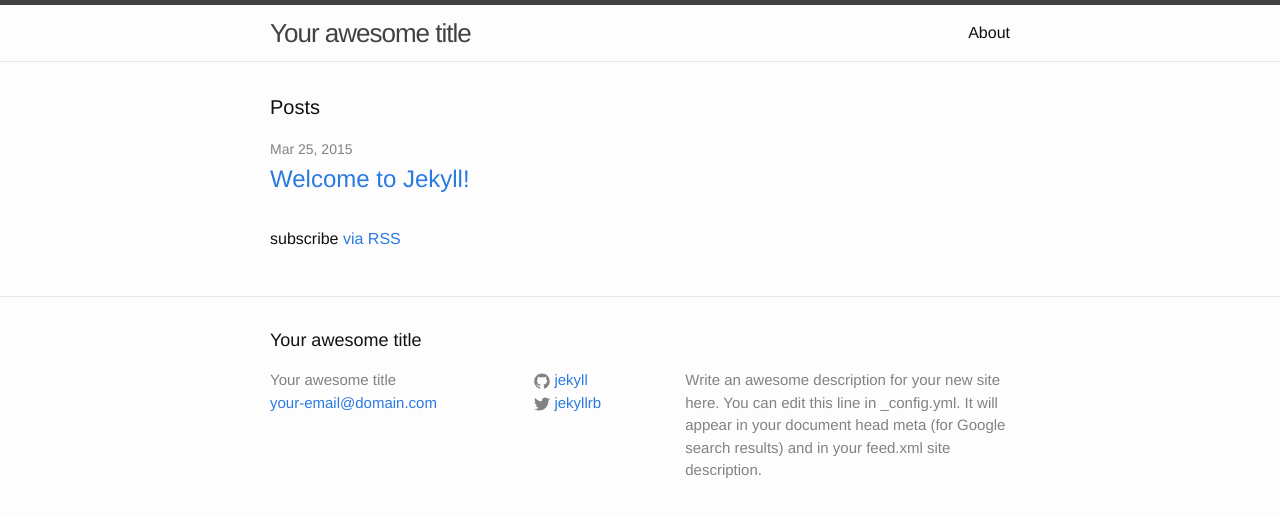
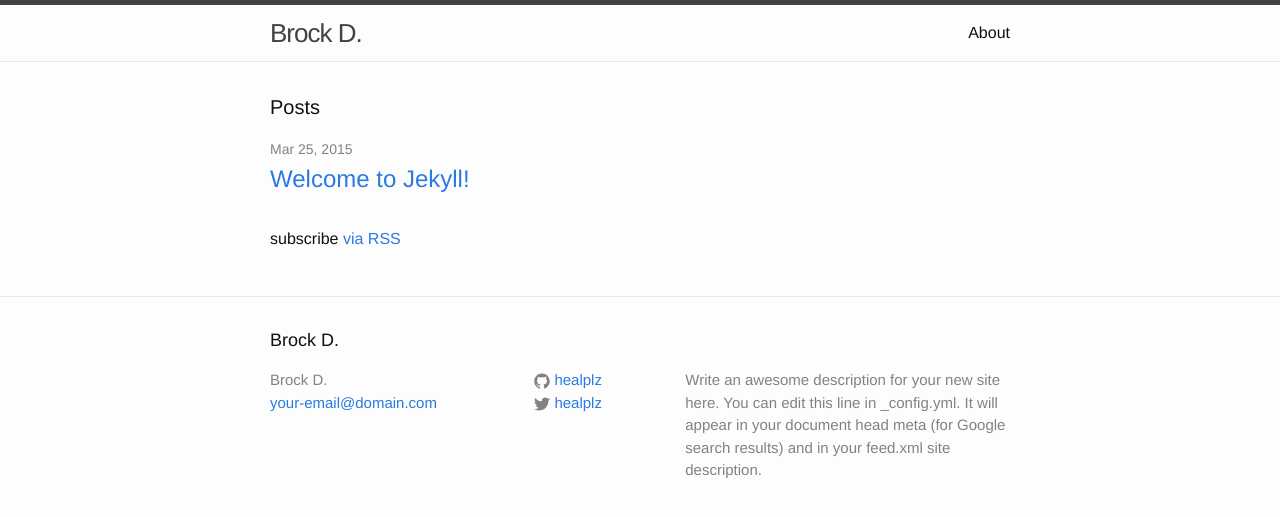
Before and after one commit to healplz/healplz.github.io, a Jekyll site: the page built from index.html, in a window 1280 px wide. Shown: the top 517 px of the page. Built offline with Jekyll 4.4.1, drawn with Linux system fonts in a browser that asks for light colours.

Commit message:
filling in base config

```diff
--- a/_config.yml
+++ b/_config.yml
@@ -1,5 +1,5 @@
 # Site settings
-title: Your awesome title
+title: Brock D.
 email: your-email@domain.com
 description: > # this means to ignore newlines until "baseurl:"
   Write an awesome description for your new site here. You can edit this
@@ -7,8 +7,8 @@ description: > # this means to ignore newlines until "baseurl:"
   Google search results) and in your feed.xml site description.
 baseurl: "" # the subpath of your site, e.g. /blog/
 url: "http://yourdomain.com" # the base hostname & protocol for your site
-twitter_username: jekyllrb
-github_username:  jekyll
+twitter_username: healplz
+github_username:  healplz
 
 # Build settings
 markdown: kramdown
```
